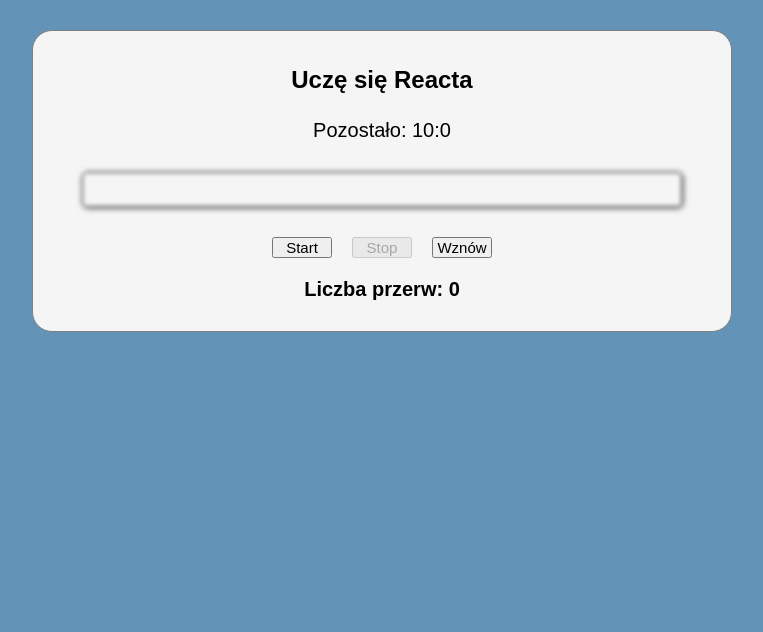
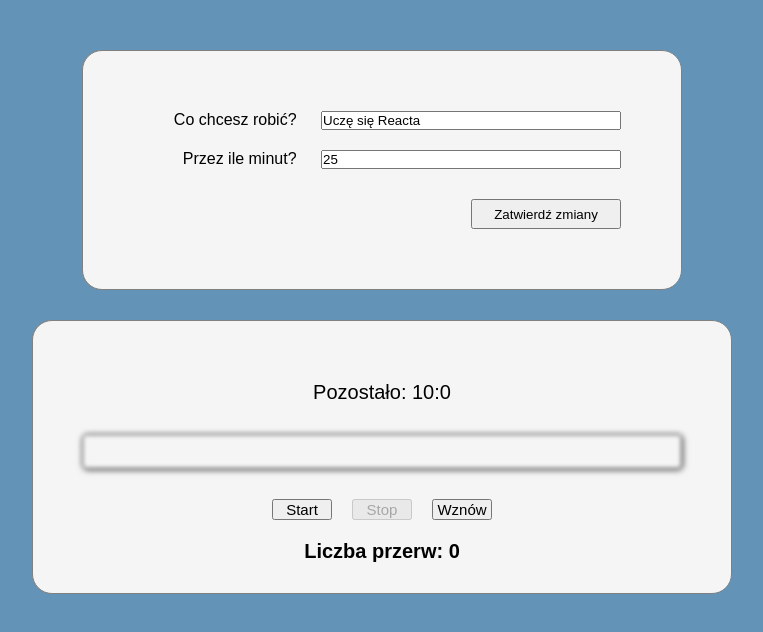
Before and after one commit to aniaj13/pomodoro_timer, a React (Create React App) app: page / in a window 1280 px wide. Shown: the top 632 px of the page, without its empty margins (258-1021 px from the left). Built offline with nearby package versions, Linux system fonts and the light colour scheme.

Commit message:
working on implementing inputs

```diff
--- a/src/App.css
+++ b/src/App.css
@@ -102,3 +102,12 @@
     font-size: 20px;
     margin: 10px;
 }
+
+.TimeBoxEditor {
+    margin-top: 50px;
+}
+
+.TimeBoxEditor button {
+    margin-top: 20px;
+    width: 150px;
+}
--- a/src/App.js
+++ b/src/App.js
@@ -1,5 +1,18 @@
 import './App.css';
 import {useEffect, useState} from "react";
+
+function TimeBoxEditor() {
+
+    const [isActive, setIsActive] = useState(true)
+
+    return (
+        <div className={`TimeBoxEditor ${isActive ? '' : 'inactive'}`}>
+            <label> Co chcesz robić? <input disabled={!isActive} defaultValue='Uczę się Reacta' type="text"/></label>
+            <label> Przez ile minut? <input disabled={!isActive} defaultValue='25' type='number'/></label>
+            <button disabled={!isActive}>Zatwierdź zmiany</button>
+        </div>
+    )
+}
 
 function Clock({minutes, seconds}) {
 
@@ -10,7 +23,8 @@
     )
 }
 
-function TaskDisplayBox() {
+function TaskDisplayBox({taskTitle}) {
+
 
     const [isRunning, setIsRunning] = useState(false)
     const [isPaused, setIsPaused] = useState(false)
@@ -58,7 +72,7 @@
 
     return (
         <div className='TaskDisplayBox'>
-            <h2 className='task_name'>Uczę się Reacta</h2>
+            <h2 className='task_name'>{taskTitle}</h2>
             <Clock minutes={minutesLeft} seconds={secondsLeft}/>
             <div className={`ProgressBar ${isRunning ? '' : 'inactive'}`}>
                 <div className='progress' style={{width: `${progressPercent}%`}}></div>
@@ -75,9 +89,15 @@
 }
 
 function App() {
+
+    const [taskTitle, setTaskTitle] = useState('')
+// TODO add editing task title and time
+
+
     return (
         <div className="App">
-            <TaskDisplayBox/>
+            <TimeBoxEditor taskTitle={taskTitle}/>
+            <TaskDisplayBox taskTitle={taskTitle}/>
         </div>
     );
 }
```
